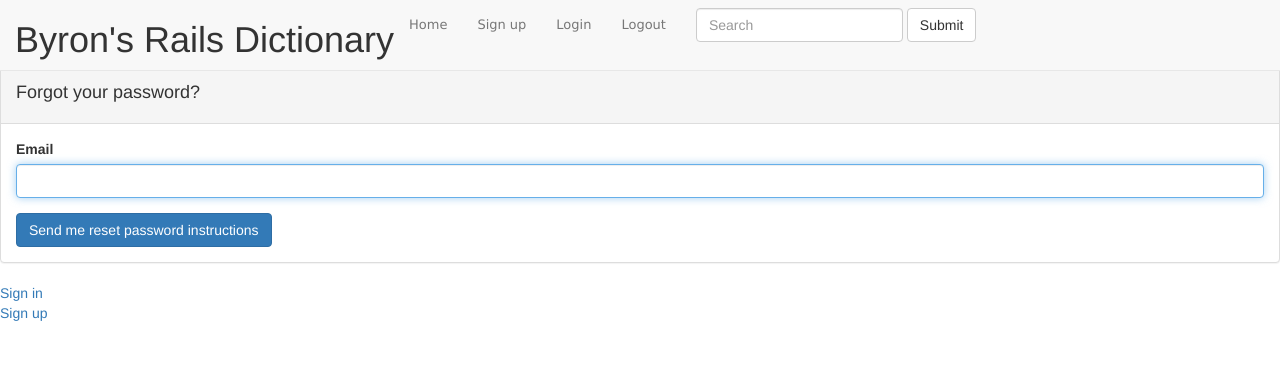
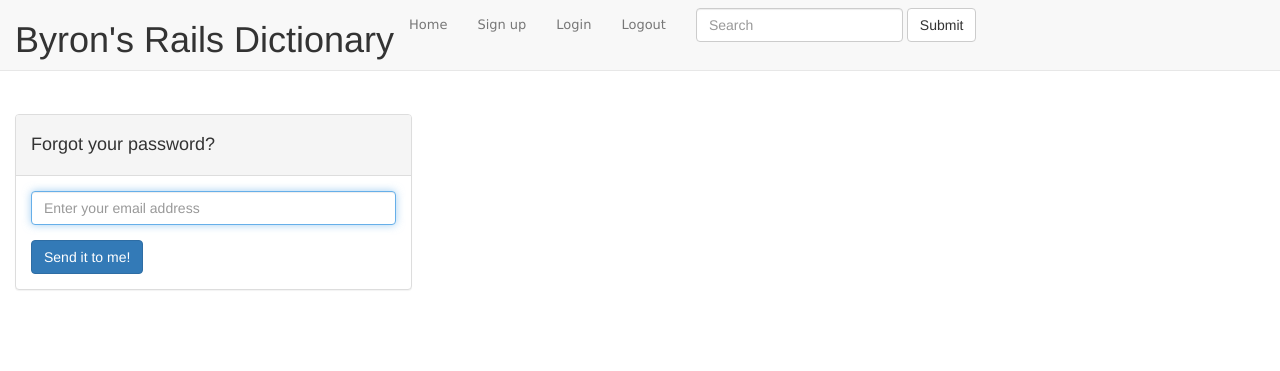
Before and after one commit to byronroark/dictionary, a Rails app: page /users/password/new in a window 1280 px wide. Shown: the top 371 px of the page. Run offline with Rails 7, Linux system fonts and the light colour scheme; style sheets or scripts are compiled from the project's sources; some libraries are stand-ins or nearby versions.

Commit message:
improved forgot password auth

```diff
--- a/app/views/devise/passwords/new.html.erb
+++ b/app/views/devise/passwords/new.html.erb
@@ -1,4 +1,6 @@
-<%= bootstrap_devise_error_messages! %>
+<p class="notice"><%= notice %></p>
+<p class="alert"><%= alert %></p>
+<div class="col-xs-4 col-centered">
   <div class="panel panel-default">
     <div class="panel-heading">
       <h4><%= t('.forgot_your_password', :default => 'Forgot your password?') %></h4>
@@ -6,12 +8,10 @@
     <div class="panel-body">
       <%= form_for(resource, :as => resource_name, :url => password_path(resource_name), :html => { :method => :post, role: "form" }) do |f| %>
         <div class="form-group">
-        <%= f.label :email %>
-        <%= f.email_field :email, autofocus: true, class: "form-control" %>
+          <%= f.email_field :email, autofocus: true, class: "form-control", placeholder: "Enter your email address" %>
         </div>
-
-      <%= f.submit t('.send_me_reset_password_instructions', :default => "Send me reset password instructions"), class: "btn btn-primary" %>
+        <%= f.submit t('.send_me_reset_password_instructions', :default => "Send it to me!"), class: "btn btn-primary" %>
       <% end %>
     </div>
   </div>
-<%= render "devise/shared/links" %>
+</div>
--- a/config/locales/devise.en.yml
+++ b/config/locales/devise.en.yml
@@ -27,6 +27,9 @@ en:
       failure: "Could not authenticate you from %{kind} because \"%{reason}\"."
       success: "Successfully authenticated from %{kind} account."
     passwords:
+      new:
+        forgot_your_password: "Forgot your password?"
+        send_me_reset_password_instructions: "Send it to me!"
       no_token: "You can't access this page without coming from a password reset email. If you do come from a password reset email, please make sure you used the full URL provided."
       send_instructions: "You will receive an email with instructions on how to reset your password in a few minutes."
       send_paranoid_instructions: "If your email address exists in our database, you will receive a password recovery link at your email address in a few minutes."
```
Lines whose indentation alone changed are shown as unchanged.
